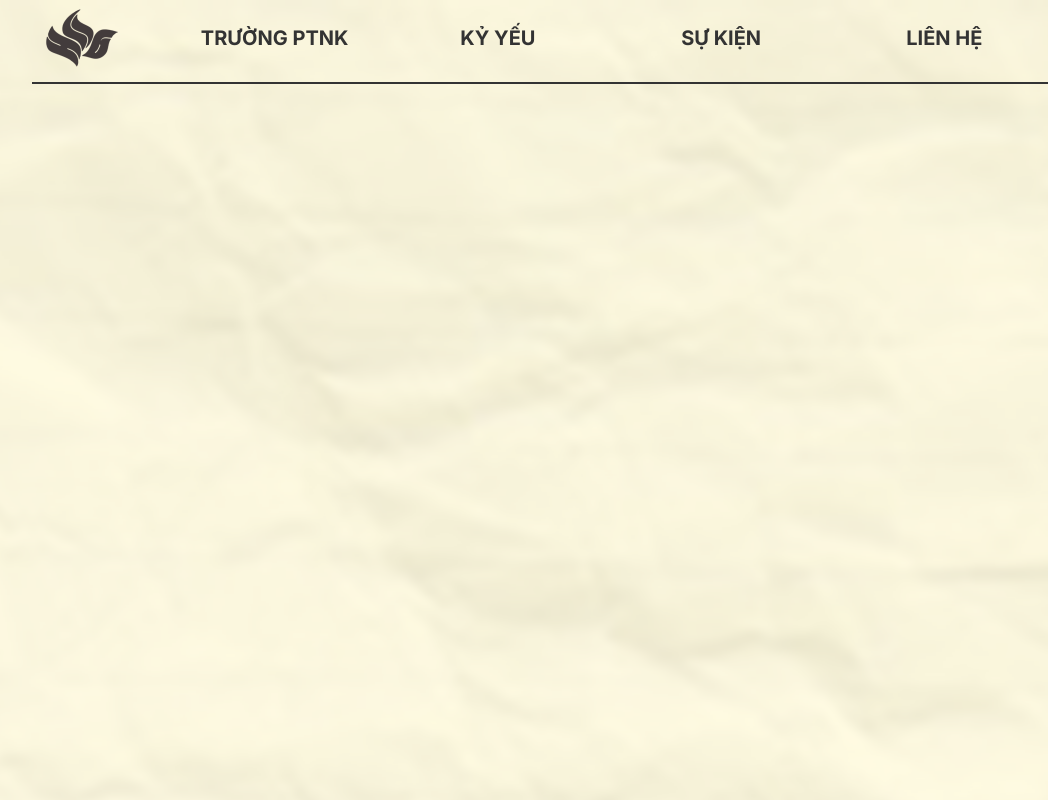
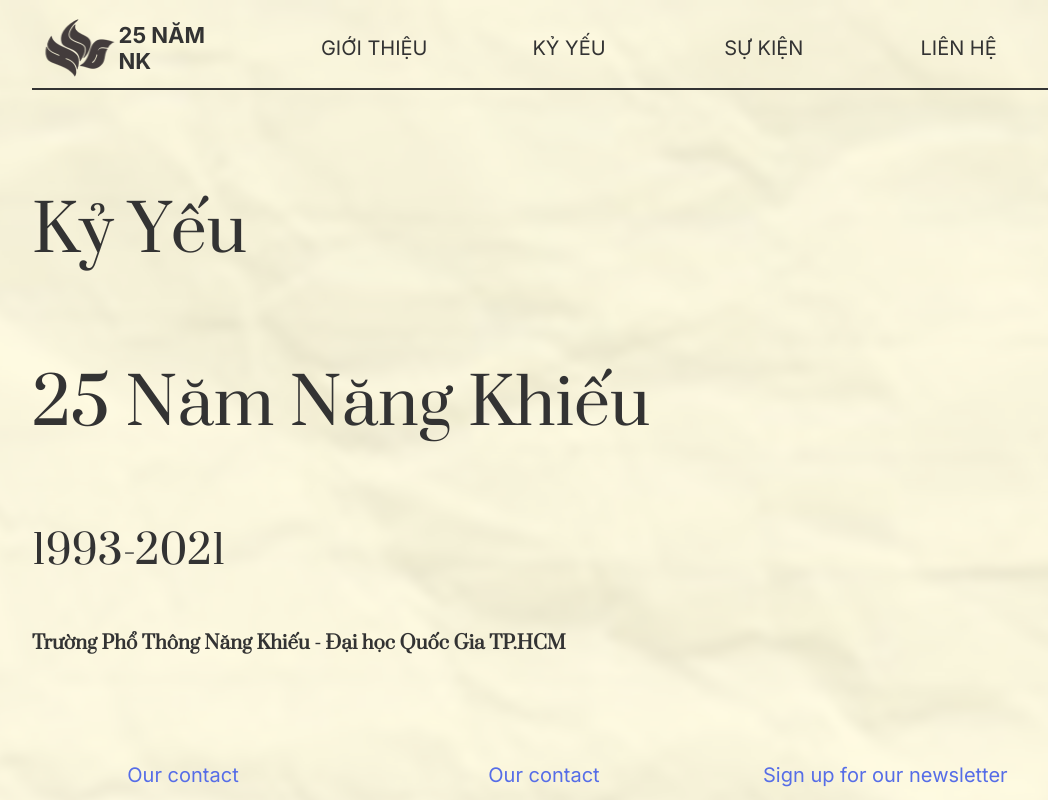
Before and after one commit to TienDucHo/nk-yearbook, a Next.js app: page / in a window 1280 px wide. Shown: the top 800 px of the page, without its empty margins (96-1144 px from the left). Built offline with nearby package versions, Linux system fonts and the light colour scheme.

Commit message:
Fix Navigation, Add Home

```diff
--- a/components/DropdownMenu.js
+++ b/components/DropdownMenu.js
@@ -23,7 +23,6 @@
 
   const linksCla = dropdownStyles.links;
   const [state, dispatch] = useGlobalState();
-  let navState = state.nav[index];
   return (
     <ul
       className={dropdownCla}
--- a/components/Navigation.js
+++ b/components/Navigation.js
@@ -35,6 +35,7 @@
               height={64}
               layout="fixed"
             />
+            25 Năm NK
           </a>
         </Link>
         <ul className={navStyles.lists}>
@@ -44,12 +45,12 @@
               key={index}
               onMouseEnter={() => {
                 let navArray = state.nav;
+                var i,
+                  n = navArray.length;
+                for (i = 0; i < n; ++i) {
+                  navArray[i] = 0;
+                }
                 navArray[index] = 1;
-                dispatch({ nav: navArray });
-              }}
-              onMouseLeave={() => {
-                let navArray = state.nav;
-                navArray[index] = 0;
                 dispatch({ nav: navArray });
               }}
             >
--- a/libs/links.json
+++ b/libs/links.json
@@ -1,6 +1,6 @@
 {
   "about": {
-    "main": { "title": "Trường PTNK", "link": "/about" },
+    "main": { "title": "Giới thiệu", "link": "/about" },
     "links": [
       { "title": "Các thầy cô", "link": "/about/teachers" },
       { "title": "Các hoạt động", "link": "/about/activities" },
--- a/pages/index.js
+++ b/pages/index.js
@@ -2,5 +2,14 @@
 import styles from "@styles/pages/Home.module.scss";
 
 export default function Home() {
-  return <div className={styles.container}></div>;
+  return (
+    <div className={styles.container}>
+      <div className={styles.hero}>
+        <h1>Kỷ Yếu</h1>
+        <h1>25 Năm Năng Khiếu</h1>
+        <h2>1993-2021</h2>
+        <h3>Trường Phổ Thông Năng Khiếu - Đại học Quốc Gia TP.HCM</h3>
+      </div>
+    </div>
+  );
 }
--- a/styles/components/Dropdown.module.scss
+++ b/styles/components/Dropdown.module.scss
@@ -1,29 +1,11 @@
 @use "../variables.scss" as globalVars;
 @media (min-width: globalVars.$breakpoint-pc) {
   .menu {
-    display: none;
-  }
-  .dropdownDisplay {
+    display: grid;
+    row-gap: 1rem;
     position: absolute;
-    z-index: 994;
-    display: flex;
-    flex-direction: column;
-    gap: 1rem;
+    transform: translateY(3rem);
+    list-style: none;
     padding: 0;
-    margin: 0;
-    margin-top: 0rem;
-    padding-top: 5rem;
-    transform: translateX(16%);
-    list-style: none;
-    color: globalVars.$black;
-    font-size: globalVars.$content * 0.7;
-    font-weight: bold;
-    text-transform: uppercase;
-
-    .links {
-      &:hover {
-        color: globalVars.$primary-color;
-      }
-    }
   }
 }
--- a/styles/components/Navigation.module.scss
+++ b/styles/components/Navigation.module.scss
@@ -1,37 +1,34 @@
 @use "../variables.scss" as globalVars;
 @media (min-width: globalVars.$breakpoint-pc) {
   .nav {
+    display: grid;
+    grid-template-columns: repeat(5, 1fr);
+    grid-template-areas: "logo list list list list";
+    grid-auto-rows: 1fr;
+    width: 80%;
+    margin-top: 1rem;
     font-size: globalVars.$header-footer;
-    padding: 0.4rem 0;
-    z-index: 999;
-    margin: 0;
-    width: 80%;
-    display: flex;
-    justify-content: space-evenly;
+    .logo {
+      grid-area: logo;
+      display: flex;
+      align-items: center;
+      font-weight: bold;
+      text-transform: uppercase;
+      font-size: 1.1em;
+    }
     .lists {
+      grid-area: list;
       list-style: none;
-      display: flex;
-      width: 100%;
-      justify-content: space-evenly;
-      //align-items: center;
-      .listItems {
-        display: flex;
-        width: 25%;
-        flex-direction: column;
-        align-items: center;
-        .links {
-          font-weight: bold;
-          text-transform: uppercase;
-          &.hover {
-            color: globalVars.$primary-color;
-          }
-        }
-      }
+      display: grid;
+      grid-template-columns: repeat(4, 1fr);
+      justify-items: center;
+      text-transform: uppercase;
     }
   }
   .divider {
+    margin-top: 0.5rem;
+    height: 2px;
     width: 80%;
-    height: 2px;
-    border-bottom: globalVars.$border;
+    background-color: globalVars.$black;
   }
 }
--- a/styles/globals.scss
+++ b/styles/globals.scss
@@ -1,6 +1,6 @@
 @use "./variables.scss" as globalVars;
 
-@import url("https://fonts.googleapis.com/css2?family=Inter:wght@100;200;300;400;500;600;700;800;900&display=swap");
+@import url("https://fonts.googleapis.com/css2?family=Inter:wght@100;200;300;400;500;600;700;800;900&family=Prata&display=swap");
 html,
 body {
   padding: 0;
--- a/styles/pages/Home.module.scss
+++ b/styles/pages/Home.module.scss
@@ -1,7 +1,27 @@
 @use "../variables.scss" as globalVars;
 @media (min-width: globalVars.$breakpoint-pc) {
   .container {
+    display: flex;
+    flex-direction: column;
+    justify-content: center;
+    align-items: center;
     padding: 0;
-    min-height: 100vh;
+    width: 100%;
+    .hero {
+      display: flex;
+      flex-direction: column;
+      justify-content: center;
+      min-height: 80vh;
+      width: 80%;
+      font-family: globalVars.$prata;
+      h1 {
+        font-size: 4rem;
+        font-weight: normal;
+      }
+      h2 {
+        font-size: 2.5rem;
+        font-weight: normal;
+      }
+    }
   }
 }
--- a/styles/variables.scss
+++ b/styles/variables.scss
@@ -20,3 +20,6 @@
 // Styles
 
 $border: 2px solid $black;
+
+// Fonts
+$prata: "Prata", serif;
```
